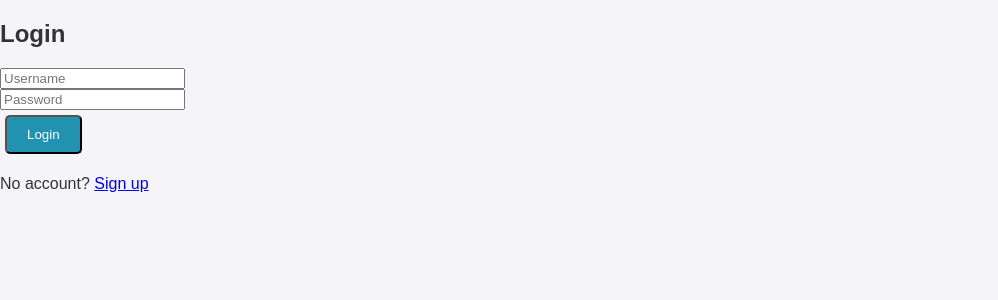
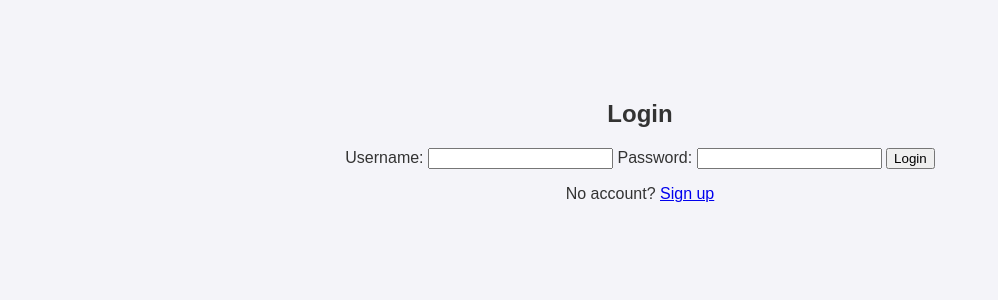
Before and after one commit to david1111402/Chat-app-main, a Flask app: page /login in a window 1280 px wide. Shown: the top 300 px of the page, without its empty margins (0-998 px from the left). Run offline with Flask 3, Linux system fonts and the light colour scheme.

Commit message:
Update login.html

```diff
--- a/templates/login.html
+++ b/templates/login.html
@@ -6,12 +6,19 @@
   <link rel="stylesheet" href="{{ url_for('static', filename='styles.css') }}">
 </head>
 <body>
-  <div class="chat-container">
+  <div class="container">
     <h2>Login</h2>
-    <form action="{{ url_for('login') }}" method="post" class="form-box">
-      <input type="text" name="username" placeholder="Username" required><br>
-      <input type="password" name="password" placeholder="Password" required><br>
-      <button type="submit" class="btn">Login</button>
+    {% if error %}
+      <p class="error">{{ error }}</p>
+    {% endif %}
+    <form method="POST">
+      <label>Username:</label>
+      <input type="text" name="username" required>
+
+      <label>Password:</label>
+      <input type="password" name="password" required>
+
+      <button type="submit">Login</button>
     </form>
     <p>No account? <a href="{{ url_for('signup') }}">Sign up</a></p>
   </div>
```
